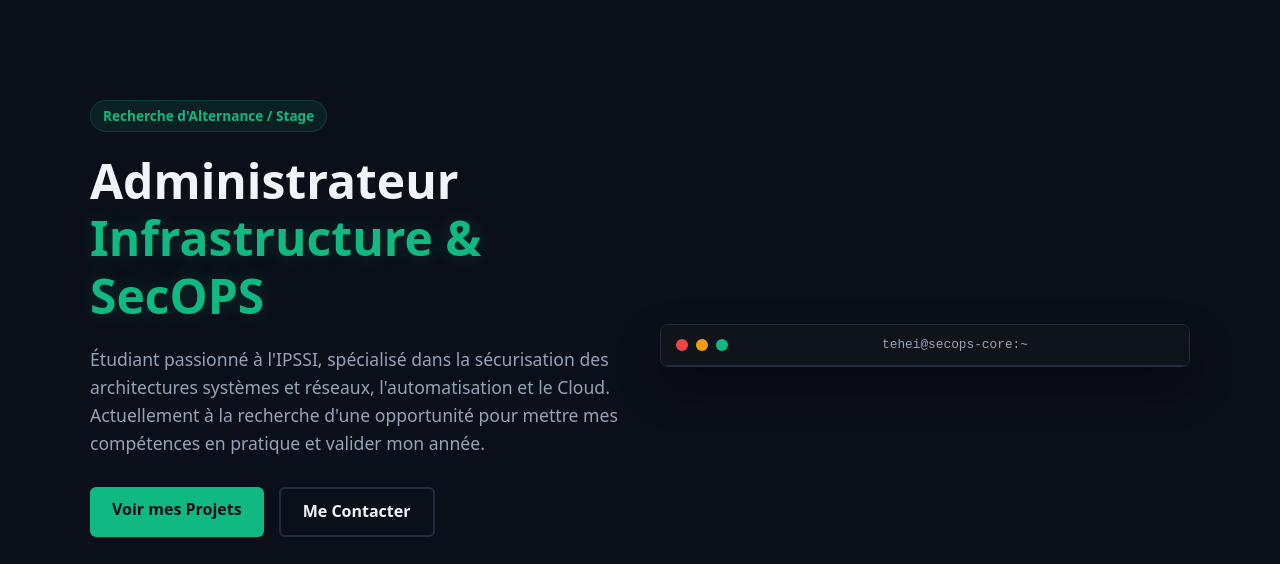
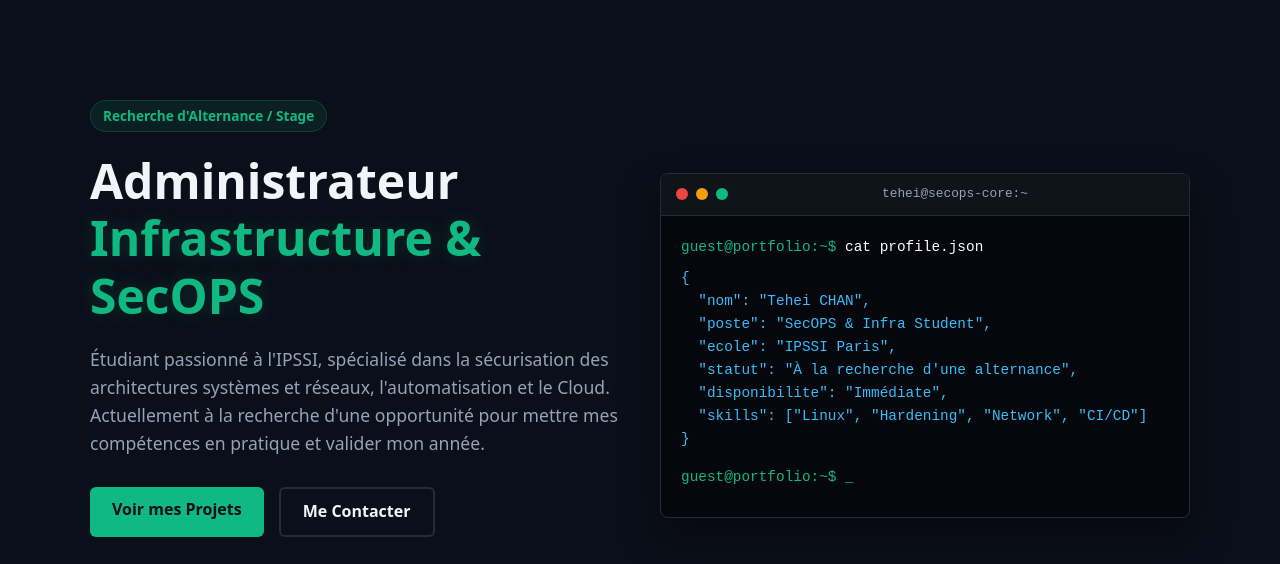
Before and after one commit to Tehei-CHAN/Tehei-CHAN.github.io, a plain HTML site: page index.html in a window 1280 px wide. Shown: the top 564 px of the page. Drawn offline with Linux system fonts and the light colour scheme.

Commit message:
Add terminal output for user profile display
Added terminal simulation displaying user profile information.

```diff
--- a/index.html
+++ b/index.html
@@ -36,6 +36,18 @@
                         <span class="circle yellow"></span>
                         <span class="circle green"></span>
                         <span class="terminal-title">tehei@secops-core:~</span>
+                    </div>
+                    <div class="terminal-body">
+                        <p class="cmd"><span class="prompt">guest@portfolio:~$</span> cat profile.json</p>
+                        <pre class="output">{
+  "nom": "Tehei CHAN",
+  "poste": "SecOPS & Infra Student",
+  "ecole": "IPSSI Paris",
+  "statut": "À la recherche d'une alternance",
+  "disponibilite": "Immédiate",
+  "skills": ["Linux", "Hardening", "Network", "CI/CD"]
+}</pre>
+                        <p class="cmd"><span class="prompt">guest@portfolio:~$</span> <span class="blink">_</span></p>
                     </div>
                 </div>
             </div>
```
